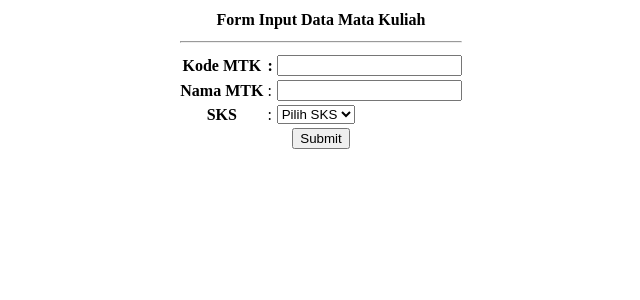
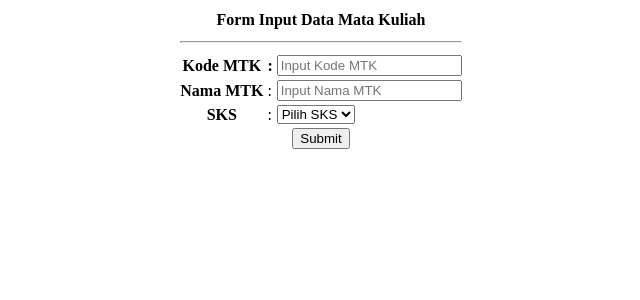
Before and after one commit to habibmulia/WP_MHabibMulia, a CodeIgniter app: page /wp2_mhabib/index.php/matakuliah/index in a window 1280 px wide. Shown: the top 300 px of the page, without its empty margins (319-959 px from the left). Run offline with CodeIgniter, Linux system fonts and the light colour scheme.

Commit message:
update pertemuan 4

```diff
--- a/application/controllers/Matakuliah.php
+++ b/application/controllers/Matakuliah.php
@@ -7,31 +7,25 @@ class Matakuliah extends CI_Controller
     }
     public function cetak()
     {
-        $this->form_validation->set_rules(
-            'kode',
-            'Kode Matakuliah',
-            'required|min_length[3]',
-            [
-                'required' => 'Kode Matakuliah Harus diisi',
-                'min_lenght' => 'Kode terlalu pendek'
-            ]
-        );
-        $this->form_validation->set_rules(
-            'nama',
-            'Nama Matakuliah',
-            'required|min_length[3]',
-            [
-                'required' => 'Nama Matakuliah Harus diisi',
-                'min_lenght' => 'Nama terlalu pendek'
-            ]
-        );
-        if ($this->form_validation->run() != true) {
+        $this->form_validation->set_rules('kode', 'Kode Matakuliah', 'required|min_length[3]', [
+            'required' => "Kode Mata kuliah Harus diisi",
+            'min_length' => "Kode terlalu pendek Minimal 3 Karakter"
+        ]);
+        $this->form_validation->set_rules('nama', 'Nama Matakuliah', 'required|min_length[3]', [
+            'required' => "Nama Matakuliah Harus diisi",
+            'min_length' => "Nama terlalu pendek Minimal 3 karakter"
+        ]);
+        if ($this->form_validation->run() == FALSE) {
             $this->load->view('view-form-matakuliah');
         } else {
+            $kode = $this->input->post('kode', TRUE);
+            $nama = $this->input->post('nama', TRUE);
+            $sks = $this->input->post('sks', TRUE);
+
             $data = [
-                'kode' => $this->input->post('kode'),
-                'nama' => $this->input->post('nama'),
-                'sks' => $this->input->post('sks')
+                'kode' => $kode,
+                'nama' => $nama,
+                'sks' => $sks,
             ];
             $this->load->view('view-data-matakuliah', $data);
         }
--- a/application/views/view-form-matakuliah.php
+++ b/application/views/view-form-matakuliah.php
@@ -21,16 +21,14 @@
                 <tr>
                     <th>Kode MTK</th>
                     <th>:</th>
-                    <td>
-                        <input type="text" name="kode" id="kode">
-                    </td>
+                    <th><input type="text" name="kode" placeholder="Input Kode MTK" maxlength="10">
+                        <?= form_error('kode', '<small style="color:red">', '</small>'); ?></th>
                 </tr>
                 <tr>
                     <th>Nama MTK</th>
                     <td>:</td>
-                    <td>
-                        <input type="text" name="nama" id="nama">
-                    </td>
+                    <th><input type="text" name="nama" placeholder="Input Nama MTK" maxlength="10">
+                        <?= form_error('nama', '<small style="color:red">', '</small>'); ?></th>
                 </tr>
                 <tr>
                     <th>SKS</th>
```
